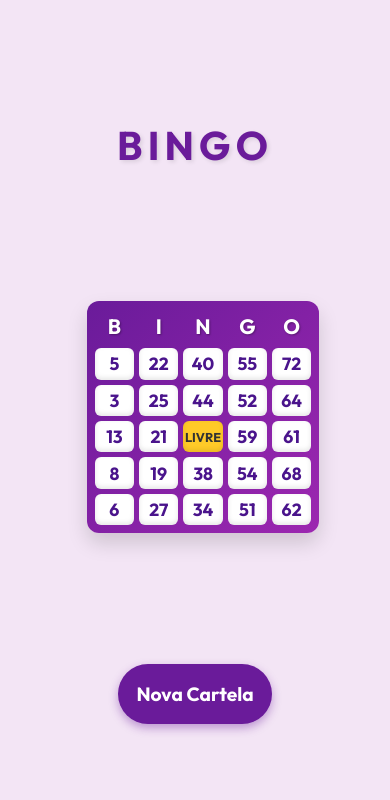
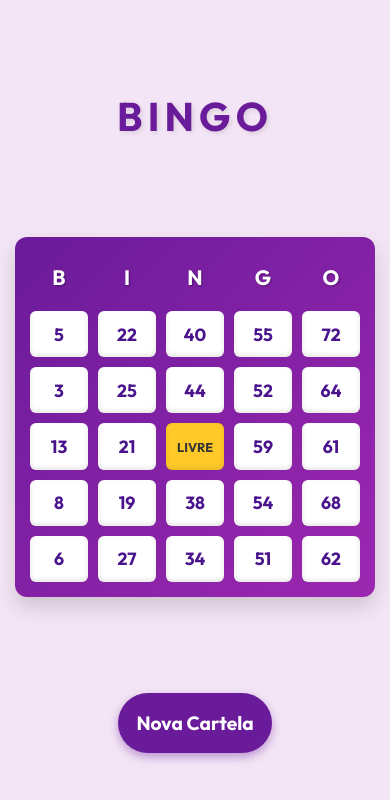
Before and after one commit to marcusvx/family-bingo, a React (Vite) app: page / in a window 390 px wide. Shown: the top 800 px of the page. Built offline with nearby package versions, Linux system fonts and the light colour scheme; the HTML template or start-up script is replaced by a standard one.

Commit message:
Improve responsiveness.

```diff
--- a/src/styles/index.css
+++ b/src/styles/index.css
@@ -7,6 +7,11 @@
   --cell-bg: #ffffff;
   --cell-marked: #ffeb3b;
   --border-radius: 12px;
+}
+
+#root,
+main {
+  width: 100%;
 }
 
 body {
@@ -23,7 +28,6 @@ body {
 
 .container {
   width: 100%;
-  width: 100%;
   max-width: 500px;
   padding: 15px;
   box-sizing: border-box;
@@ -31,13 +35,14 @@ body {
   flex-direction: column;
   align-items: center;
   gap: 20px;
+  margin: 0 auto;
 }
 
 header h1 {
   font-size: 3rem;
   margin: 0;
   color: var(--primary-color);
-  text-shadow: 2px 2px 4px rgba(0,0,0,0.1);
+  text-shadow: 2px 2px 4px rgba(0, 0, 0, 0.1);
   letter-spacing: 5px;
 }
 
@@ -45,12 +50,11 @@ header h1 {
   display: grid;
   grid-template-columns: repeat(5, 1fr);
   gap: 10px;
-  width: 100%;
   aspect-ratio: 1;
   background: linear-gradient(135deg, var(--primary-color), var(--secondary-color));
   padding: 15px;
   border-radius: var(--border-radius);
-  box-shadow: 0 10px 20px rgba(0,0,0,0.15);
+  box-shadow: 0 10px 20px rgba(0, 0, 0, 0.15);
 }
 
 .header-cell {
@@ -60,7 +64,7 @@ header h1 {
   font-weight: 700;
   font-size: 1.5rem;
   color: white;
-  text-shadow: 1px 1px 2px rgba(0,0,0,0.3);
+  text-shadow: 1px 1px 2px rgba(0, 0, 0, 0.3);
 }
 
 .cell {
@@ -74,8 +78,9 @@ header h1 {
   cursor: pointer;
   transition: all 0.2s ease;
   user-select: none;
-  box-shadow: inset 0 -2px 5px rgba(0,0,0,0.1);
-  position: relative; /* For the marker context */
+  box-shadow: inset 0 -2px 5px rgba(0, 0, 0, 0.1);
+  position: relative;
+  /* For the marker context */
 }
 
 .cell:active {
@@ -85,7 +90,7 @@ header h1 {
 .cell.marked {
   background-color: var(--cell-marked);
   color: var(--primary-color);
-  box-shadow: inset 0 2px 5px rgba(0,0,0,0.1);
+  box-shadow: inset 0 2px 5px rgba(0, 0, 0, 0.1);
 }
 
 .cell.marked::after {
@@ -131,14 +136,8 @@ header h1 {
 
 @media (max-width: 480px) {
   .container {
-    padding: 10px;
-    height: 100vh; /* Use full height */
+    height: 100vh;
     justify-content: space-evenly;
-  }
-
-  .bingo-card {
-      gap: 5px;
-      padding: 8px;
   }
 
   .cell {
@@ -194,7 +193,7 @@ header h1 {
   max-width: 400px;
   text-align: center;
   outline: none;
-    box-shadow: 0 10px 25px rgba(0,0,0,0.2);
+  box-shadow: 0 10px 25px rgba(0, 0, 0, 0.2);
   font-family: 'Outfit', sans-serif;
 }
 
--- a/vite.config.js
+++ b/vite.config.js
@@ -4,6 +4,10 @@ import react from '@vitejs/plugin-react'
 // https://vitejs.dev/config/
 export default defineConfig({
   plugins: [react()],
+  server: {
+    port: 3000,
+    open: true
+  },
   build: {
     outDir: 'dist',
   }
```
Lines whose indentation alone changed are shown as unchanged.
